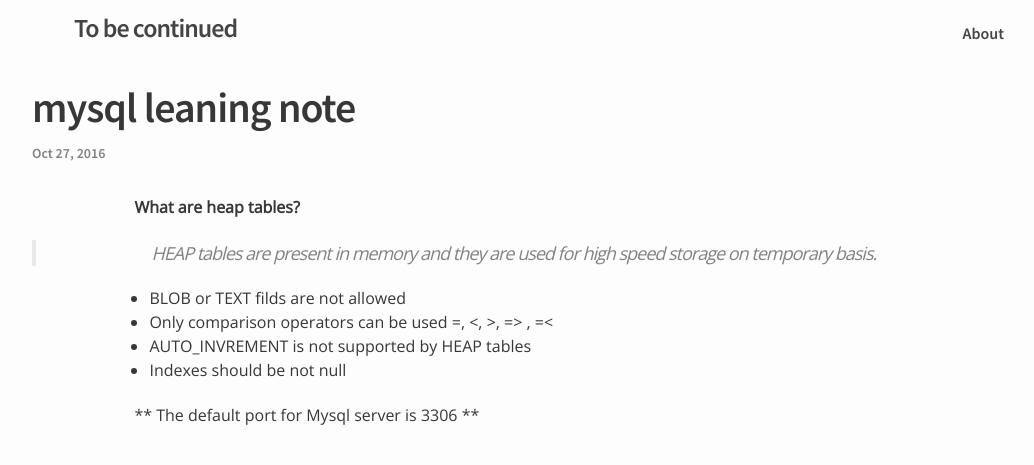
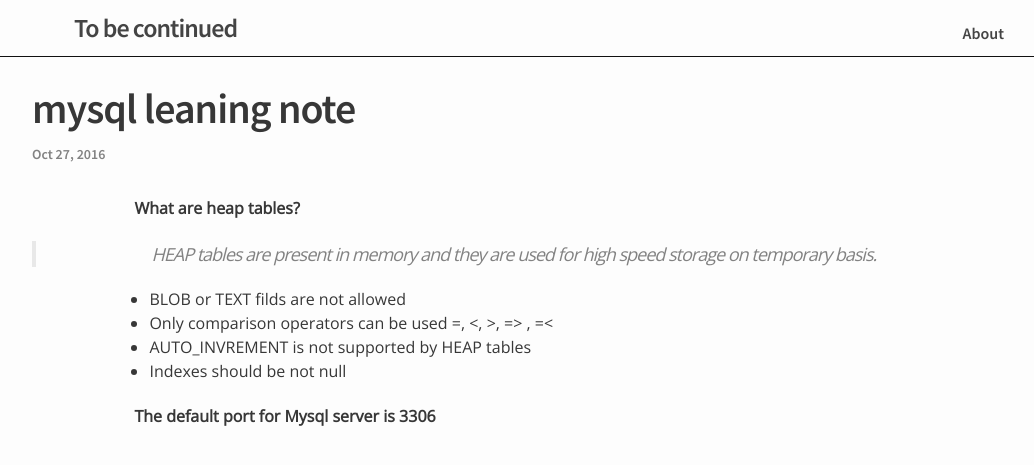
Before and after one commit to weigang992003/weigang992003.github.io, a Jekyll site: the page built from _posts/2016-10-27-mysql-note.md, in a window 1280 px wide. Shown: the top 465 px of the page, without its empty margins (96-1130 px from the left). Built offline with Jekyll 4.4.1, drawn with Linux system fonts in a browser that asks for light colours.

Commit message:
new posts

```diff
--- a/_posts/2016-10-27-mysql-note.md
+++ b/_posts/2016-10-27-mysql-note.md
@@ -15,4 +15,4 @@
 - AUTO_INVREMENT is not supported by HEAP tables
 - Indexes should be not null
 
-** The default port for Mysql server is 3306 **
+**The default port for Mysql server is 3306**
--- a/_sass/_layout.scss
+++ b/_sass/_layout.scss
@@ -45,6 +45,7 @@
  */
 .page-content {
     padding: $spacing-unit 0;
+    border-top: 1px solid;
 }
 
 .page-heading {
```
